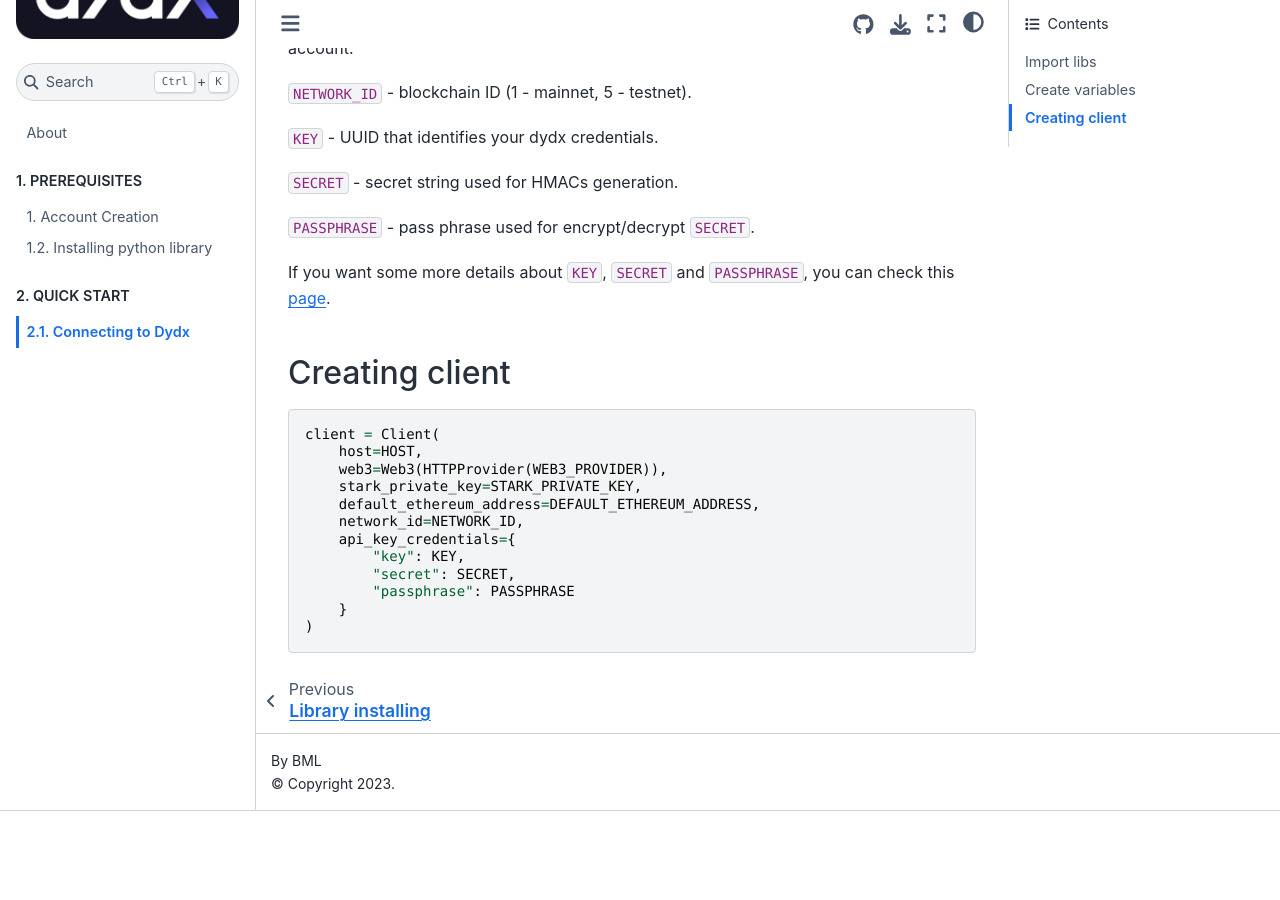
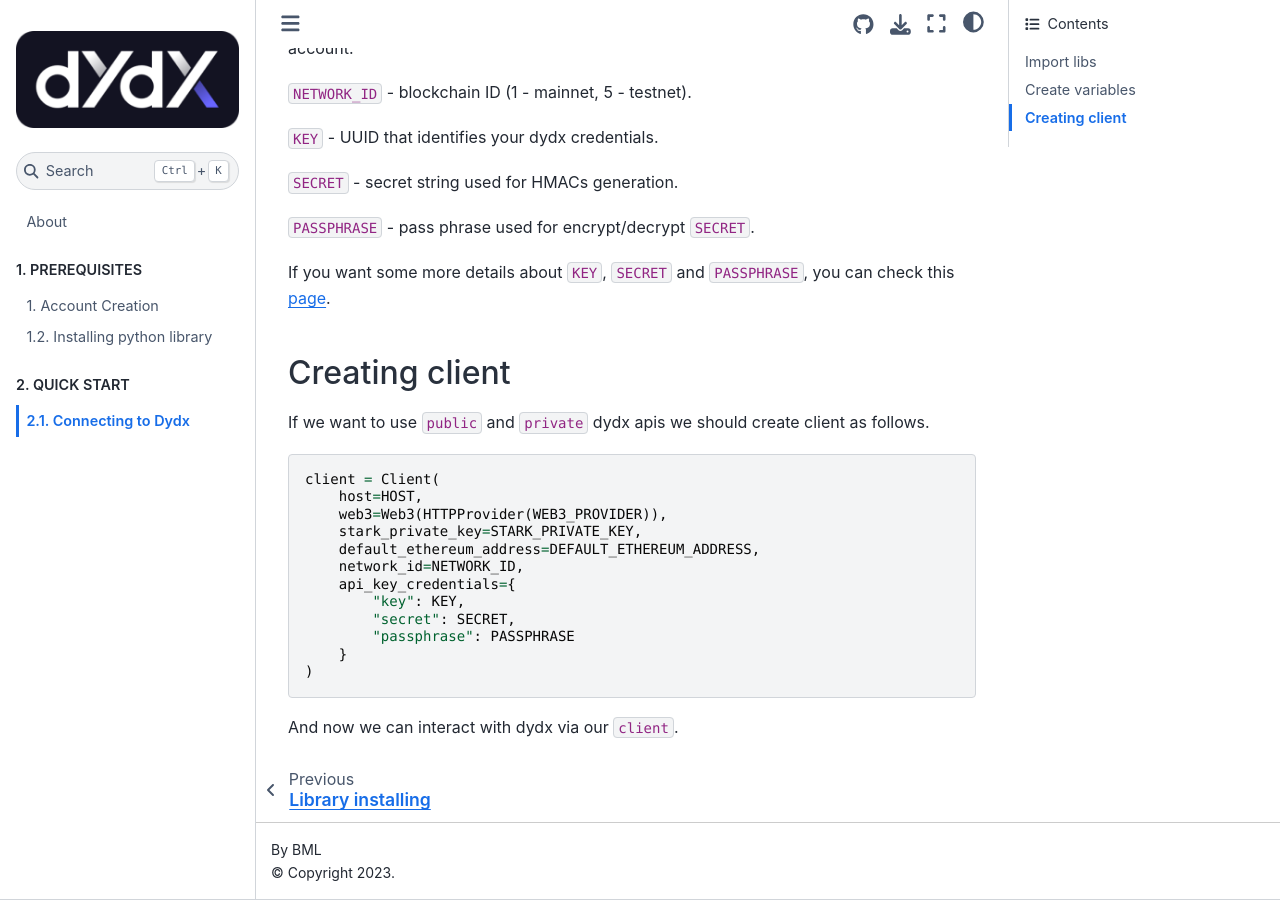
Before and after one commit to bml-crypto/bml-crypto.github.io, a Jupyter Book: the page built from docs/quickstart/connector.md, in a window 1280 px wide and 900 px high, scrolled down 1078 px. Built offline with Jupyter Book 1.0.4 settings and Sphinx 7.4.7 and the Sphinx Book theme 1.1.4, drawn with Linux system fonts in a browser that asks for light colours; before the commit the page ends 1889 px from its top, so only the background shows below that.

Commit message:
Add descriptions for client

````diff
--- a/docs/quickstart/connector.md
+++ b/docs/quickstart/connector.md
@@ -69,6 +69,9 @@
 
 ### Creating client
 
+If we want to use `public` and `private` dydx apis we should create client
+as follows.
+
 ```python
 client = Client(
     host=HOST,
@@ -83,3 +86,5 @@
     }
 )
 ```
+
+And now we can interact with dydx via our `client`.
````
